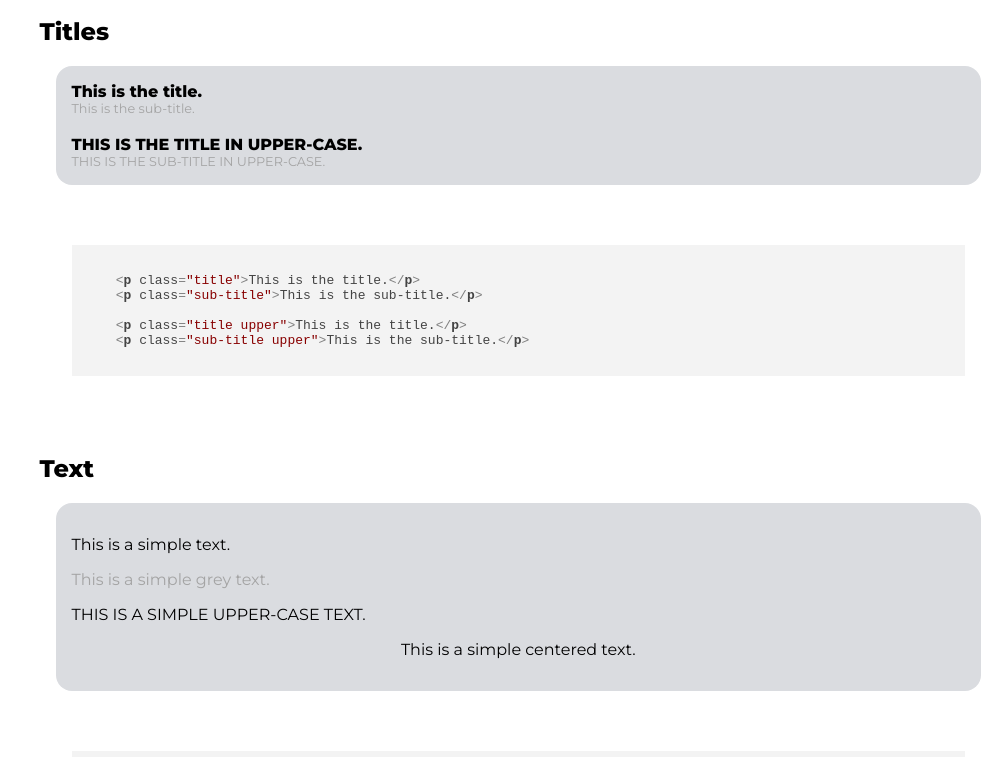
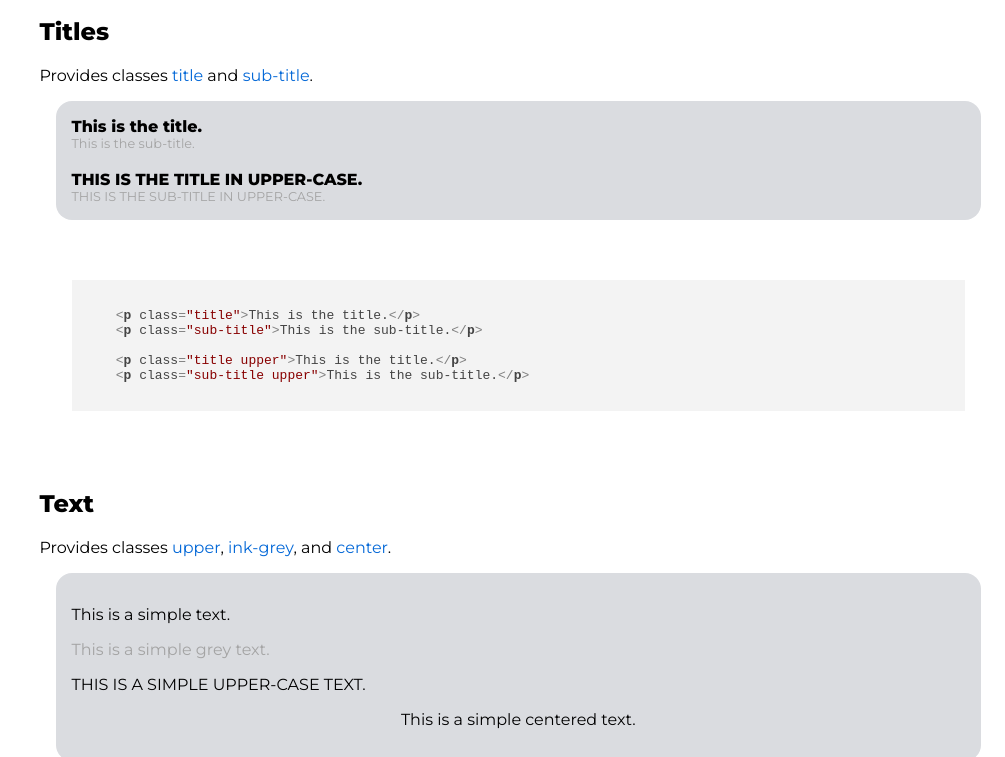
Before and after one commit to manujagobind/pleasant-ui, a plain HTML site: page src/pages/typography.html in a window 1280 px wide. Shown: the part 752-1509 px from the top of the page, without its empty margins (275-1280 px from the left). Drawn offline with nearby package versions, Linux system fonts and the light colour scheme.

Commit message:
Update docs for nav and text utilities

```diff
--- a/src/pages/typography.html
+++ b/src/pages/typography.html
@@ -87,6 +87,10 @@
       </section>
       <section>
         <h2>Titles</h2>
+        <p>
+          Provides classes <span class="highlight">title</span> and
+          <span class="highlight">sub-title</span>.
+        </p>
         <div class="container demo">
           <p class="title">This is the title.</p>
           <p class="sub-title">This is the sub-title.</p>
@@ -108,6 +112,11 @@
       </section>
       <section>
         <h2>Text</h2>
+        <p>
+          Provides classes <span class="highlight">upper</span>,
+          <span class="highlight">ink-grey</span>, and
+          <span class="highlight">center</span>.
+        </p>
         <div class="container demo">
           <p>This is a simple text.</p>
           <p class="ink-grey">This is a simple grey text.</p>
```
Also changed, not shown: src/pages/nav.html (+4 -0 lines).
